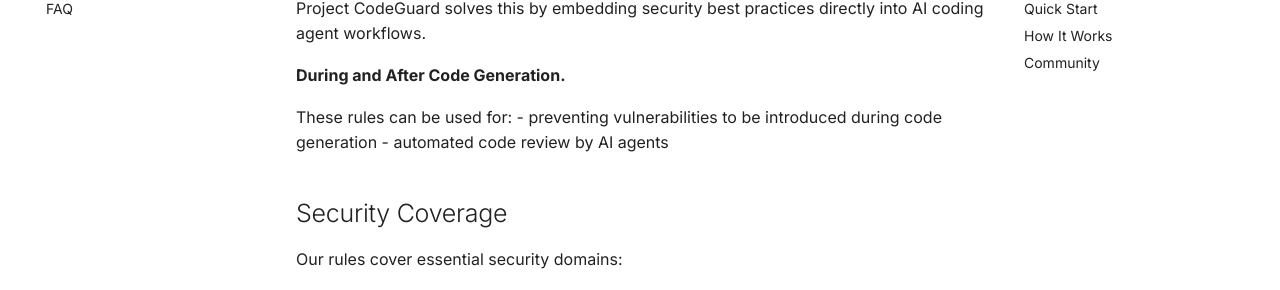
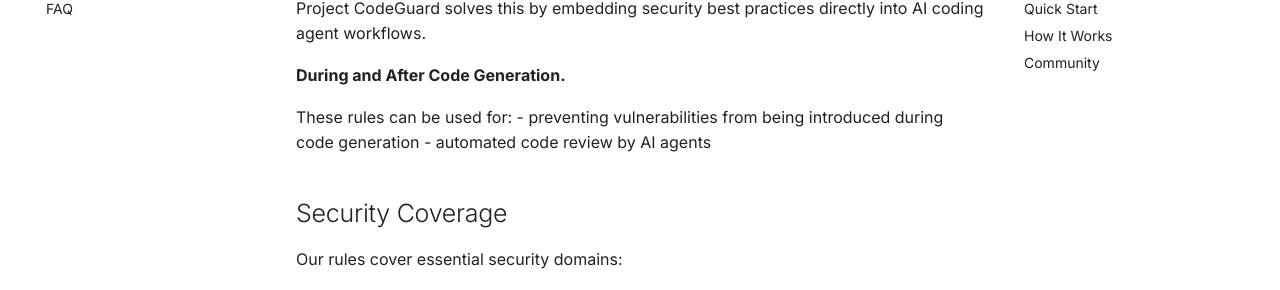
Before and after one commit to sumik5/project-codeguard-ja, an MkDocs documentation site: the page built from docs/index.md, in a window 1280 px wide and 900 px high, scrolled down 509 px. Shown: the part 153-443 px from the top of the window. Built offline with MkDocs 1.6.1 and Material for MkDocs 9.7.7, drawn with Linux system fonts in a browser that asks for light colours; comment, search, counter and statistics services are not loaded.

Commit message:
Update docs/index.md
Co-authored-by: Copilot <175728472+Copilot@users.noreply.github.com>

```diff
--- a/docs/index.md
+++ b/docs/index.md
@@ -17,7 +17,7 @@ Project CodeGuard solves this by embedding security best practices directly into
 **During and After Code Generation.**
 
 These rules can be used for:
-- preventing vulnerabilities to be introduced during code generation
+- preventing vulnerabilities from being introduced during code generation
 - automated code review by AI agents
 
 
```
